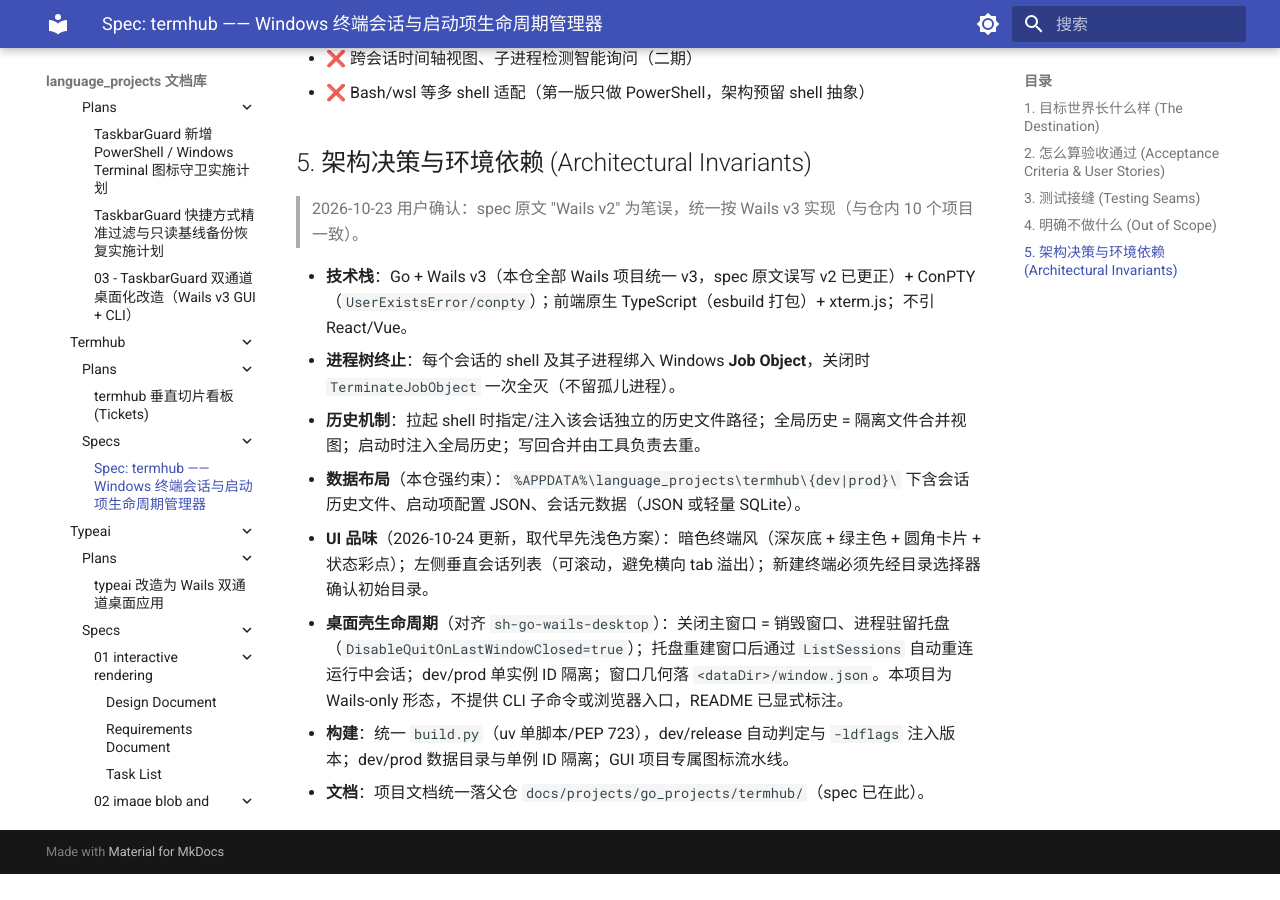
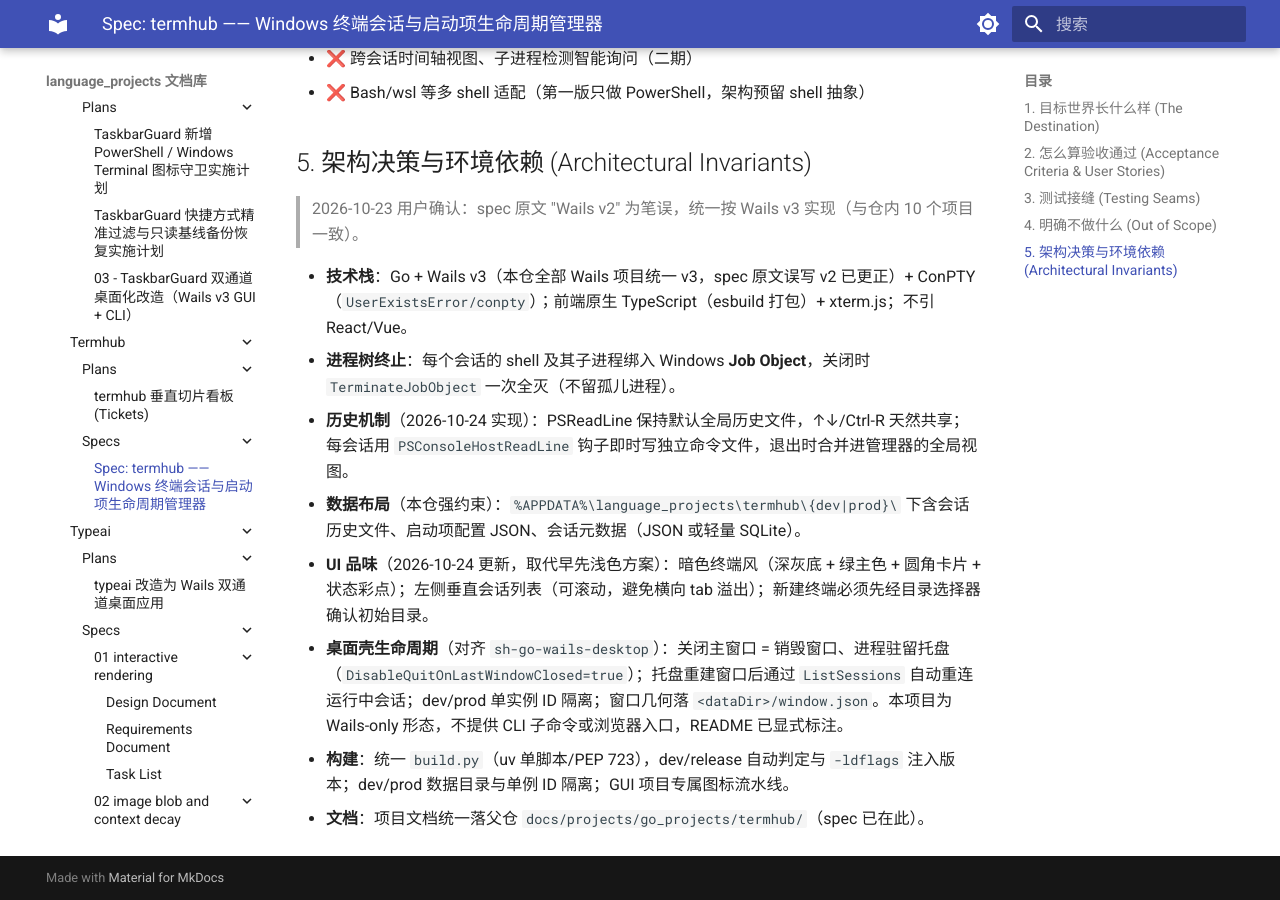
Before and after one commit to shihao-hub/td-language_projects, an MkDocs documentation site: the page built from docs/projects/go_projects/termhub/specs/01-termhub-terminal-manager-spec.md, in a window 1280 px wide and 900 px high, scrolled down 1993 px. Built offline with MkDocs 1.6.1 and Material for MkDocs 9.7.7, drawn with Linux system fonts in a browser that asks for light colours; a script that is not in the unit is left out; before the commit the page ends 2867 px from its top, so only the background shows below that.

Commit message:
docs(termhub): 对齐已实现的历史机制
- PSReadLine 保留全局历史，每会话用钩子写独立命令文件
- 退出时合并进管理器全局视图

```diff
--- a/docs/projects/go_projects/termhub/specs/01-termhub-terminal-manager-spec.md
+++ b/docs/projects/go_projects/termhub/specs/01-termhub-terminal-manager-spec.md
@@ -51,7 +51,7 @@
 
 - **技术栈**：Go + Wails v3（本仓全部 Wails 项目统一 v3，spec 原文误写 v2 已更正）+ ConPTY（`UserExistsError/conpty`）；前端原生 TypeScript（esbuild 打包）+ xterm.js；不引 React/Vue。
 - **进程树终止**：每个会话的 shell 及其子进程绑入 Windows **Job Object**，关闭时 `TerminateJobObject` 一次全灭（不留孤儿进程）。
-- **历史机制**：拉起 shell 时指定/注入该会话独立的历史文件路径；全局历史 = 隔离文件合并视图；启动时注入全局历史；写回合并由工具负责去重。
+- **历史机制**（2026-10-24 实现）：PSReadLine 保持默认全局历史文件，↑↓/Ctrl-R 天然共享；每会话用 `PSConsoleHostReadLine` 钩子即时写独立命令文件，退出时合并进管理器的全局视图。
 - **数据布局**（本仓强约束）：`%APPDATA%\language_projects\termhub\{dev|prod}\` 下含会话历史文件、启动项配置 JSON、会话元数据（JSON 或轻量 SQLite）。
 - **UI 品味**（2026-10-24 更新，取代早先浅色方案）：暗色终端风（深灰底 + 绿主色 + 圆角卡片 + 状态彩点）；左侧垂直会话列表（可滚动，避免横向 tab 溢出）；新建终端必须先经目录选择器确认初始目录。
 - **桌面壳生命周期**（对齐 `sh-go-wails-desktop`）：关闭主窗口 = 销毁窗口、进程驻留托盘（`DisableQuitOnLastWindowClosed=true`）；托盘重建窗口后通过 `ListSessions` 自动重连运行中会话；dev/prod 单实例 ID 隔离；窗口几何落 `<dataDir>/window.json`。本项目为 Wails-only 形态，不提供 CLI 子命令或浏览器入口，README 已显式标注。
```
